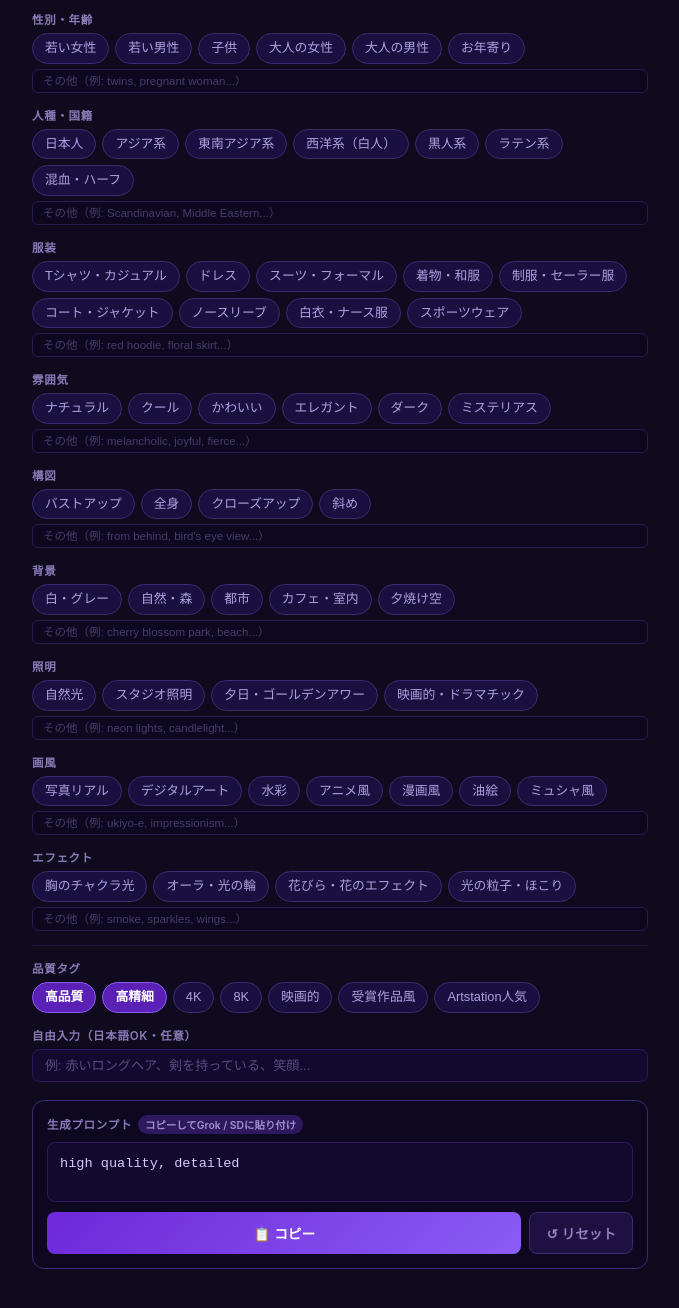
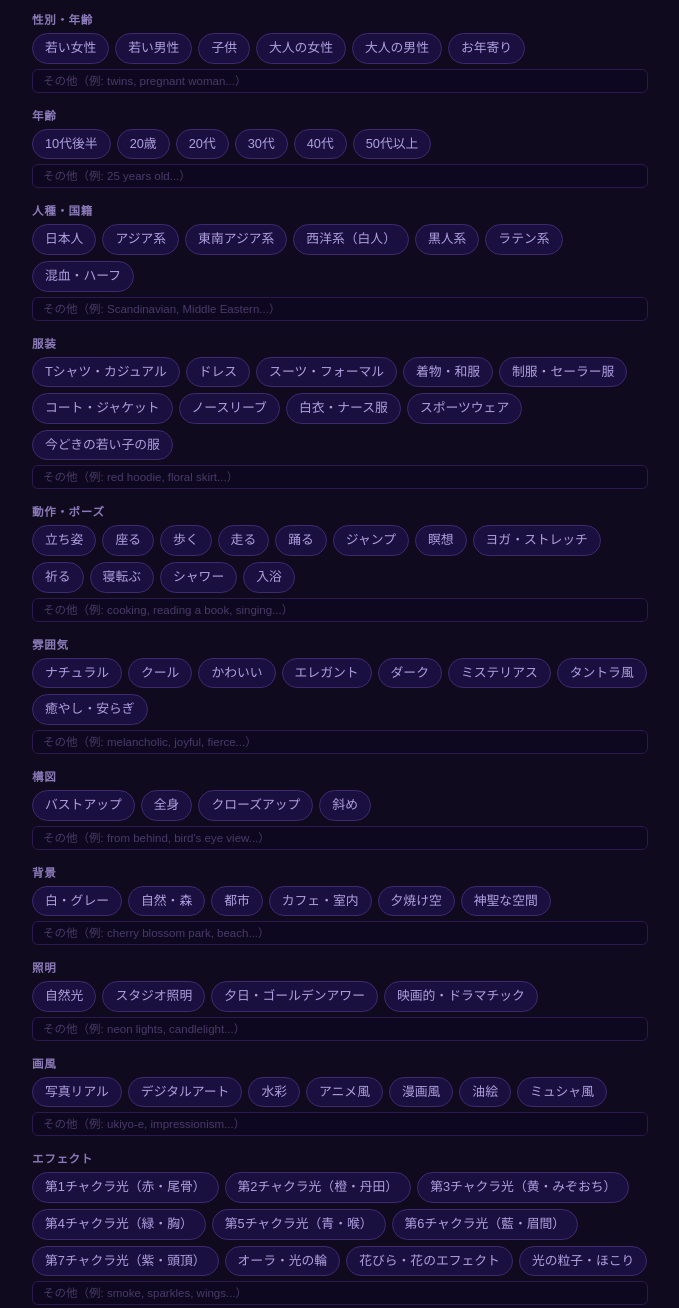
Before and after one commit to maldivescafe-dotcom/prompt-builder, a plain HTML site: page index.html in a window 1280 px wide. Shown: the part 162-1470 px from the top of the page, without its empty margins (300-979 px from the left). Before the commit the page ends 1445 px from the top, so only its background shows below. Drawn offline with Linux system fonts and the light colour scheme.

Commit message:
ポートレートに年齢・動作ポーズを新設、7チャクラ光・タントラ風・今どきの服・神聖な空間を追加
Co-Authored-By: Claude Fable 5 <noreply@anthropic.com>

```diff
--- a/index.html
+++ b/index.html
@@ -78,6 +78,18 @@ body{font-family:-apple-system,BlinkMacSystemFont,'Segoe UI',sans-serif;backgrou
       <input class="inline-input" id="extra_p_subject" placeholder="その他（例: twins, pregnant woman...）" oninput="buildPrompt()">
     </div>
     <div class="section">
+      <div class="section-label">年齢</div>
+      <div class="btn-group" data-group="p_age" data-multi="true">
+        <button class="opt-btn" data-val="late teens">10代後半</button>
+        <button class="opt-btn" data-val="20 years old">20歳</button>
+        <button class="opt-btn" data-val="in their twenties">20代</button>
+        <button class="opt-btn" data-val="in their thirties">30代</button>
+        <button class="opt-btn" data-val="in their forties">40代</button>
+        <button class="opt-btn" data-val="in their fifties, mature">50代以上</button>
+      </div>
+      <input class="inline-input" id="extra_p_age" placeholder="その他（例: 25 years old...）" oninput="buildPrompt()">
+    </div>
+    <div class="section">
       <div class="section-label">人種・国籍</div>
       <div class="btn-group" data-group="p_ethnicity" data-multi="true">
         <button class="opt-btn" data-val="Japanese, East Asian facial features">日本人</button>
@@ -102,8 +114,27 @@ body{font-family:-apple-system,BlinkMacSystemFont,'Segoe UI',sans-serif;backgrou
         <button class="opt-btn" data-val="sleeveless top, tank top">ノースリーブ</button>
         <button class="opt-btn" data-val="white medical coat, nurse uniform">白衣・ナース服</button>
         <button class="opt-btn" data-val="sportswear, athletic wear">スポーツウェア</button>
+        <button class="opt-btn" data-val="trendy modern Japanese youth fashion, stylish contemporary casual outfit">今どきの若い子の服</button>
       </div>
       <input class="inline-input" id="extra_p_outfit" placeholder="その他（例: red hoodie, floral skirt...）" oninput="buildPrompt()">
+    </div>
+    <div class="section">
+      <div class="section-label">動作・ポーズ</div>
+      <div class="btn-group" data-group="p_action" data-multi="true">
+        <button class="opt-btn" data-val="standing gracefully">立ち姿</button>
+        <button class="opt-btn" data-val="sitting relaxed">座る</button>
+        <button class="opt-btn" data-val="walking">歩く</button>
+        <button class="opt-btn" data-val="running">走る</button>
+        <button class="opt-btn" data-val="dancing">踊る</button>
+        <button class="opt-btn" data-val="jumping joyfully">ジャンプ</button>
+        <button class="opt-btn" data-val="meditating in lotus position, zen meditation pose">瞑想</button>
+        <button class="opt-btn" data-val="doing a yoga pose, stretching">ヨガ・ストレッチ</button>
+        <button class="opt-btn" data-val="praying with hands together">祈る</button>
+        <button class="opt-btn" data-val="lying down, relaxed reclining pose">寝転ぶ</button>
+        <button class="opt-btn" data-val="taking a shower, water droplets, wet hair">シャワー</button>
+        <button class="opt-btn" data-val="bathing in a bathtub, relaxing bath scene">入浴</button>
+      </div>
+      <input class="inline-input" id="extra_p_action" placeholder="その他（例: cooking, reading a book, singing...）" oninput="buildPrompt()">
     </div>
     <div class="section">
       <div class="section-label">雰囲気</div>
@@ -114,6 +145,8 @@ body{font-family:-apple-system,BlinkMacSystemFont,'Segoe UI',sans-serif;backgrou
         <button class="opt-btn" data-val="elegant, graceful expression">エレガント</button>
         <button class="opt-btn" data-val="dark, intense expression">ダーク</button>
         <button class="opt-btn" data-val="mysterious, enigmatic expression">ミステリアス</button>
+        <button class="opt-btn" data-val="blissful tantric atmosphere, sacred spiritual energy, serene sensual warmth">タントラ風</button>
+        <button class="opt-btn" data-val="healing, peaceful, soothing atmosphere">癒やし・安らぎ</button>
       </div>
       <input class="inline-input" id="extra_p_mood" placeholder="その他（例: melancholic, joyful, fierce...）" oninput="buildPrompt()">
     </div>
@@ -135,6 +168,7 @@ body{font-family:-apple-system,BlinkMacSystemFont,'Segoe UI',sans-serif;backgrou
         <button class="opt-btn" data-val="urban cityscape background">都市</button>
         <button class="opt-btn" data-val="cozy cafe interior background">カフェ・室内</button>
         <button class="opt-btn" data-val="golden sunset sky background">夕焼け空</button>
+        <button class="opt-btn" data-val="sacred meditation room with candles and soft drapes, spiritual sanctuary interior">神聖な空間</button>
       </div>
       <input class="inline-input" id="extra_p_bg" placeholder="その他（例: cherry blossom park, beach...）" oninput="buildPrompt()">
     </div>
@@ -164,7 +198,13 @@ body{font-family:-apple-system,BlinkMacSystemFont,'Segoe UI',sans-serif;backgrou
     <div class="section">
       <div class="section-label">エフェクト</div>
       <div class="btn-group" data-group="p_fx" data-multi="true">
-        <button class="opt-btn" data-val="glowing light emanating from the heart chakra on the chest, ethereal energy glow">胸のチャクラ光</button>
+        <button class="opt-btn" data-val="glowing red light emanating from the root chakra at the base of the spine, ethereal energy glow">第1チャクラ光（赤・尾骨）</button>
+        <button class="opt-btn" data-val="glowing orange light emanating from the sacral chakra below the navel, ethereal energy glow">第2チャクラ光（橙・丹田）</button>
+        <button class="opt-btn" data-val="glowing golden yellow light emanating from the solar plexus chakra, ethereal energy glow">第3チャクラ光（黄・みぞおち）</button>
+        <button class="opt-btn" data-val="glowing green light emanating from the heart chakra on the chest, ethereal energy glow">第4チャクラ光（緑・胸）</button>
+        <button class="opt-btn" data-val="glowing blue light emanating from the throat chakra, ethereal energy glow">第5チャクラ光（青・喉）</button>
+        <button class="opt-btn" data-val="glowing indigo light emanating from the third eye chakra on the forehead, ethereal energy glow">第6チャクラ光（藍・眉間）</button>
+        <button class="opt-btn" data-val="glowing violet light emanating from the crown chakra above the head, ethereal energy glow">第7チャクラ光（紫・頭頂）</button>
         <button class="opt-btn" data-val="glowing aura surrounding the body, halo of light">オーラ・光の輪</button>
         <button class="opt-btn" data-val="falling flower petals, floral particles surrounding">花びら・花のエフェクト</button>
         <button class="opt-btn" data-val="golden dust particles, magical light specks floating">光の粒子・ほこり</button>
@@ -383,7 +423,7 @@ body{font-family:-apple-system,BlinkMacSystemFont,'Segoe UI',sans-serif;backgrou
 var currentTab = 'portrait';
 
 var tabGroups = {
-  portrait: ['p_subject','p_ethnicity','p_outfit','p_mood','p_comp','p_bg','p_light','p_style','p_fx'],
+  portrait: ['p_subject','p_age','p_ethnicity','p_outfit','p_action','p_mood','p_comp','p_bg','p_light','p_style','p_fx'],
   poster:   ['e_type','e_mood','e_color','e_style','e_person'],
   landscape:['l_place','l_time','l_weather','l_season','l_style'],
   fantasy:  ['f_world','f_char','f_atm','f_style']
```
